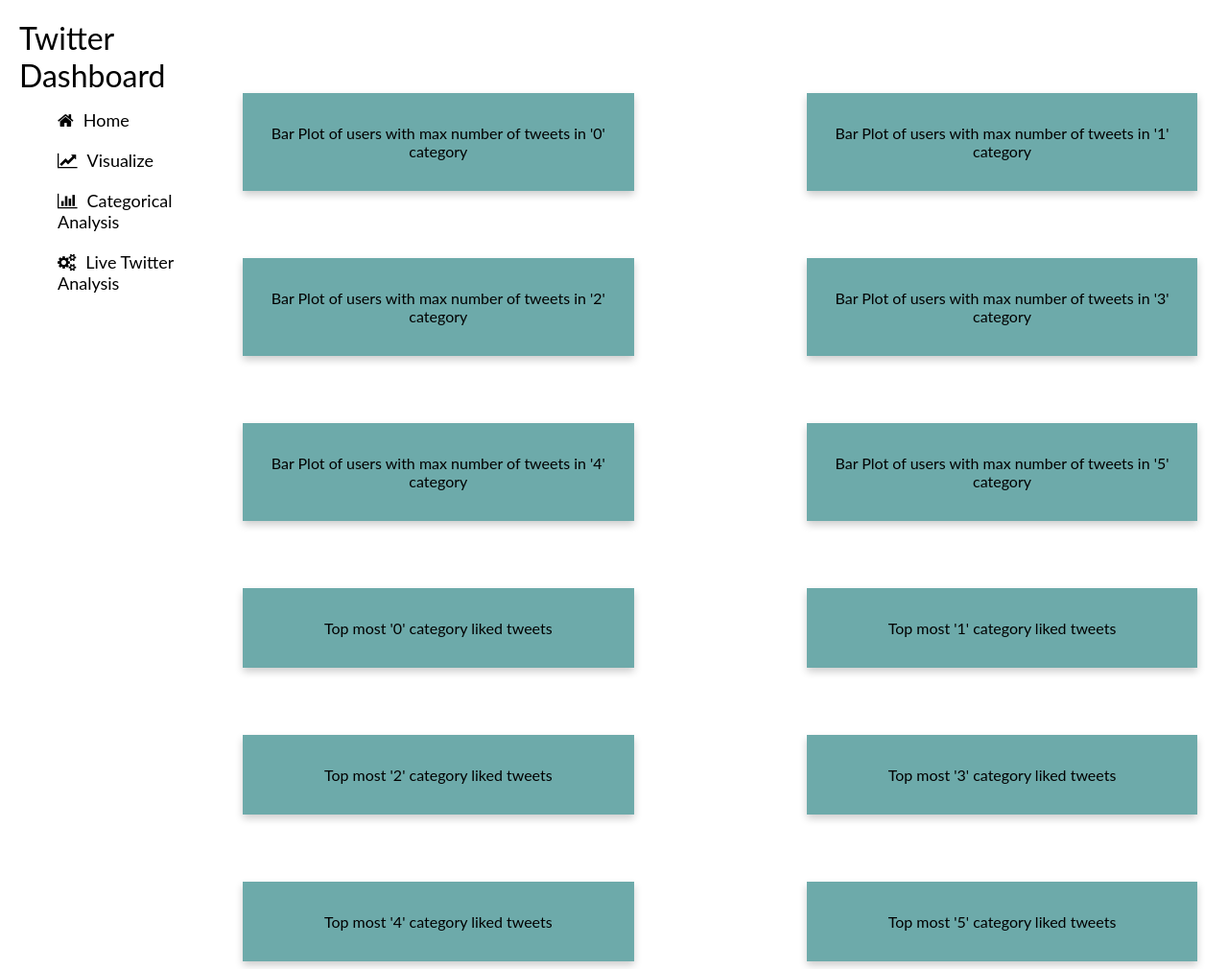
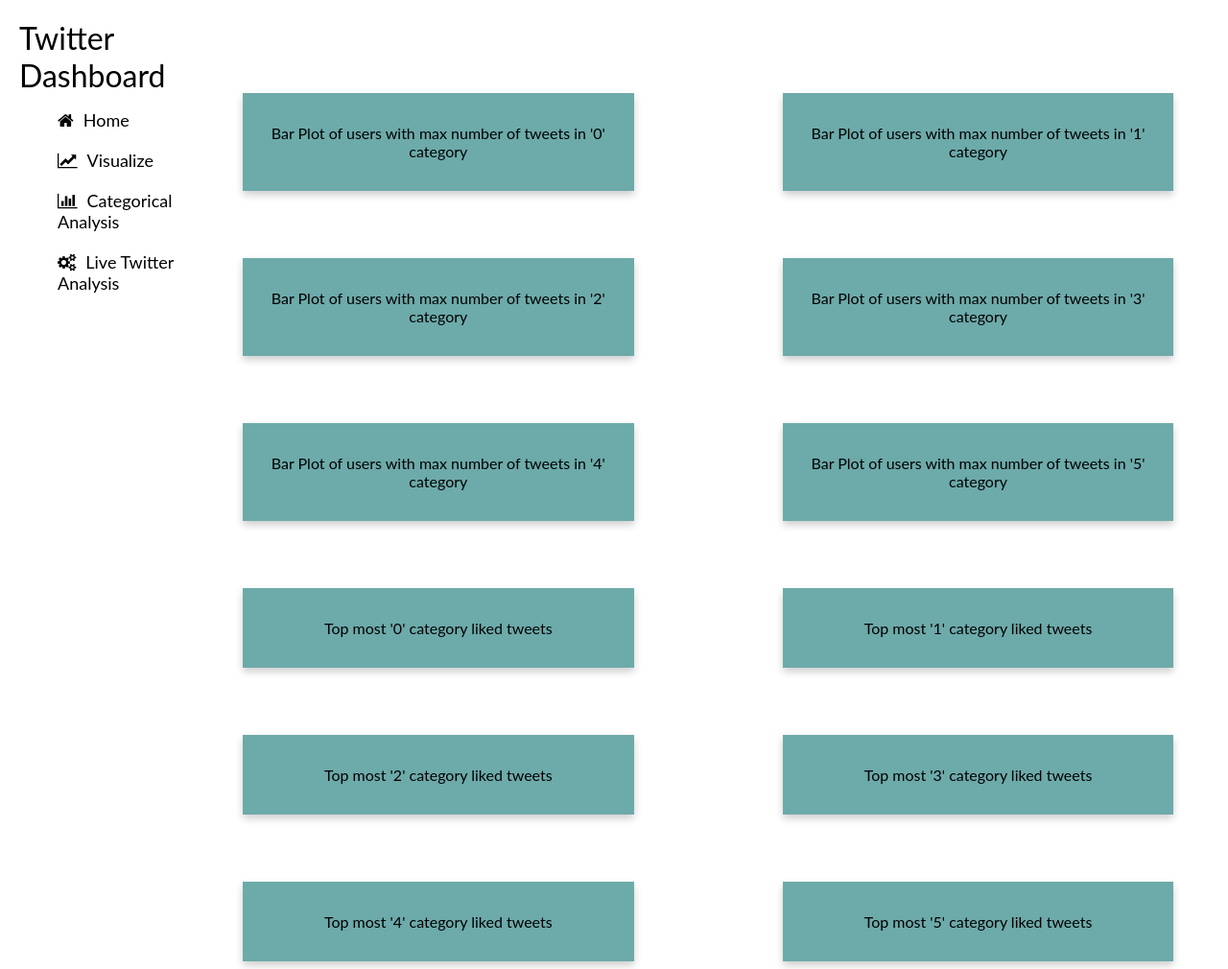
Before and after one commit to harshita19244/twitter-dashboard, a Flask app: template templates/query10.html in a window 1280 px wide. Shown: the whole page at 96% size. Run offline with Flask 2, Linux system fonts and the light colour scheme; the template is opened without the code that fills it, so the values that code supplies are empty; some libraries are stand-ins or nearby versions.

Commit message:
Added plots

```diff
--- a/main.py
+++ b/main.py
@@ -143,6 +143,7 @@ def plot_users():
     sorted_0=sorted_0[0:5]
     fig = px.bar(x=sorted_0.index, y=sorted_0)
     fig.update_coloraxes(showscale=False)
+    #fig.update_layout(x='UserName',y='#Likes')
     fig.update_layout(xaxis_title="Users",yaxis_title="# tweets")
     fig.update_layout(showlegend=False)
     #fig.update_layout(yaxis={'visible': False, 'showticklabels': False})
--- a/templates/query10.html
+++ b/templates/query10.html
@@ -14,7 +14,7 @@
             <p class="content">Bar Plot of users with max number of tweets in '0' category </p>
           </div>
         </div>
-        <div class="column" style="float:left; width: 32%; margin-top: 70px; margin-left: 180px;" >
+        <div class="column" style="float:left; width: 32%; margin-top: 70px; margin-left: 155px;" >
           <div class="card" id="background">
             <div id='chart1' class='chart'”></div>
             <!--<h2>About</h2>-->
@@ -28,7 +28,7 @@
               <p class="content">Bar Plot of users with max number of tweets in '2' category</p>
             </div>
         </div>
-          <div class="column" style="float:left; width: 32%; margin-top: 70px; margin-left: 180px;">
+          <div class="column" style="float:left; width: 32%; margin-top: 70px; margin-left: 155px;">
             <div class="card" id="background">
               <div id='chart3' class='chart'”></div>
 
@@ -42,7 +42,7 @@
               <p class="content">Bar Plot of users with max number of tweets in '4' category</p>
             </div>
         </div>
-          <div class="column" style="float:left; width: 32%; margin-top: 70px; margin-left: 180px;">
+          <div class="column" style="float:left; width: 32%; margin-top: 70px; margin-left: 155px;">
             <div class="card" id="background">
               <div id='chart5' class='chart'”></div>
 
@@ -56,7 +56,7 @@
               <p class="content">Top most '0' category liked tweets</p>
             </div>
           </div>
-          <div class="column" style="float:left; width: 32%; margin-top: 70px; margin-left: 180px;">
+          <div class="column" style="float:left; width: 32%; margin-top: 70px; margin-left: 155px;">
             <div class="card" id="background">
               <div id='chart_1_likes' class='chart'”></div>
 
@@ -70,7 +70,7 @@
               <p class="content">Top most '2' category liked tweets</p>
             </div>
           </div>
-          <div class="column" style="float:left; width: 32%; margin-top: 70px; margin-left: 180px;">
+          <div class="column" style="float:left; width: 32%; margin-top: 70px; margin-left: 155px;">
             <div class="card" id="background">
               <div id='chart_3_likes' class='chart'”></div>
 
@@ -84,7 +84,7 @@
               <p class="content">Top most '4' category liked tweets</p>
             </div>
           </div>
-          <div class="column" style="float:left; width: 32%; margin-top: 70px; margin-left: 180px;">
+          <div class="column" style="float:left; width: 32%; margin-top: 70px; margin-left: 155px;">
             <div class="card" id="background">
               <div id='chart_5_likes' class='chart'”></div>
 
```
